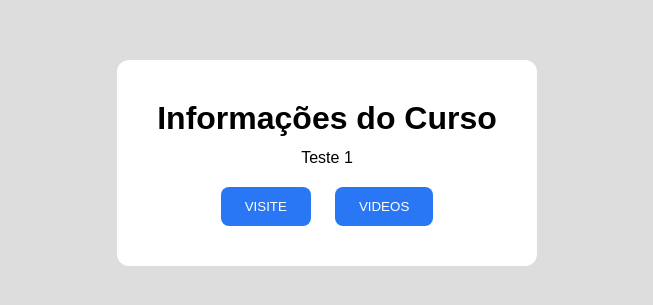
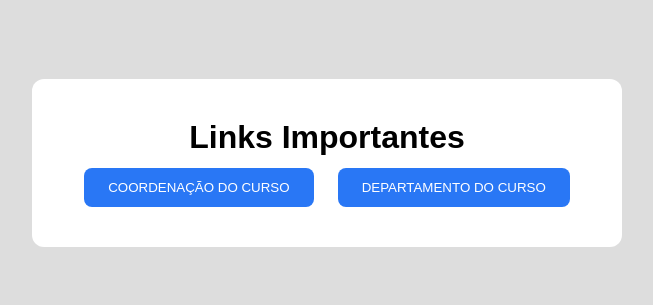
Before and after one commit to borncabus/estatistica, a plain HTML site: page index.html in a window 1280 px wide. Shown: the part 237-542 px from the top of the page, without its empty margins (313-966 px from the left). Drawn offline with Linux system fonts and the light colour scheme.

Commit message:
Update index.html

```diff
--- a/index.html
+++ b/index.html
@@ -6,13 +6,10 @@
   </head>
   <body>
     <div class="container">
-      <h1>Informações do Curso</h1>
-      <p>
-        Teste 1
-      </p>
+      <h1>Links Importantes</h1>
       <div class="button-container">
-        <a href="google.com"><button>Visite</button></a>
-        <a href="youtube.com"><button>Videos</button></a>
+        <a href="http://www.coordest.ufpr.br/"><button>Coordenação do Curso</button></a>
+        <a href="http://www.est.ufpr.br/departamento.html"><button>Departamento do Curso</button></a>
       </div>
     </div>
   </body>
```
